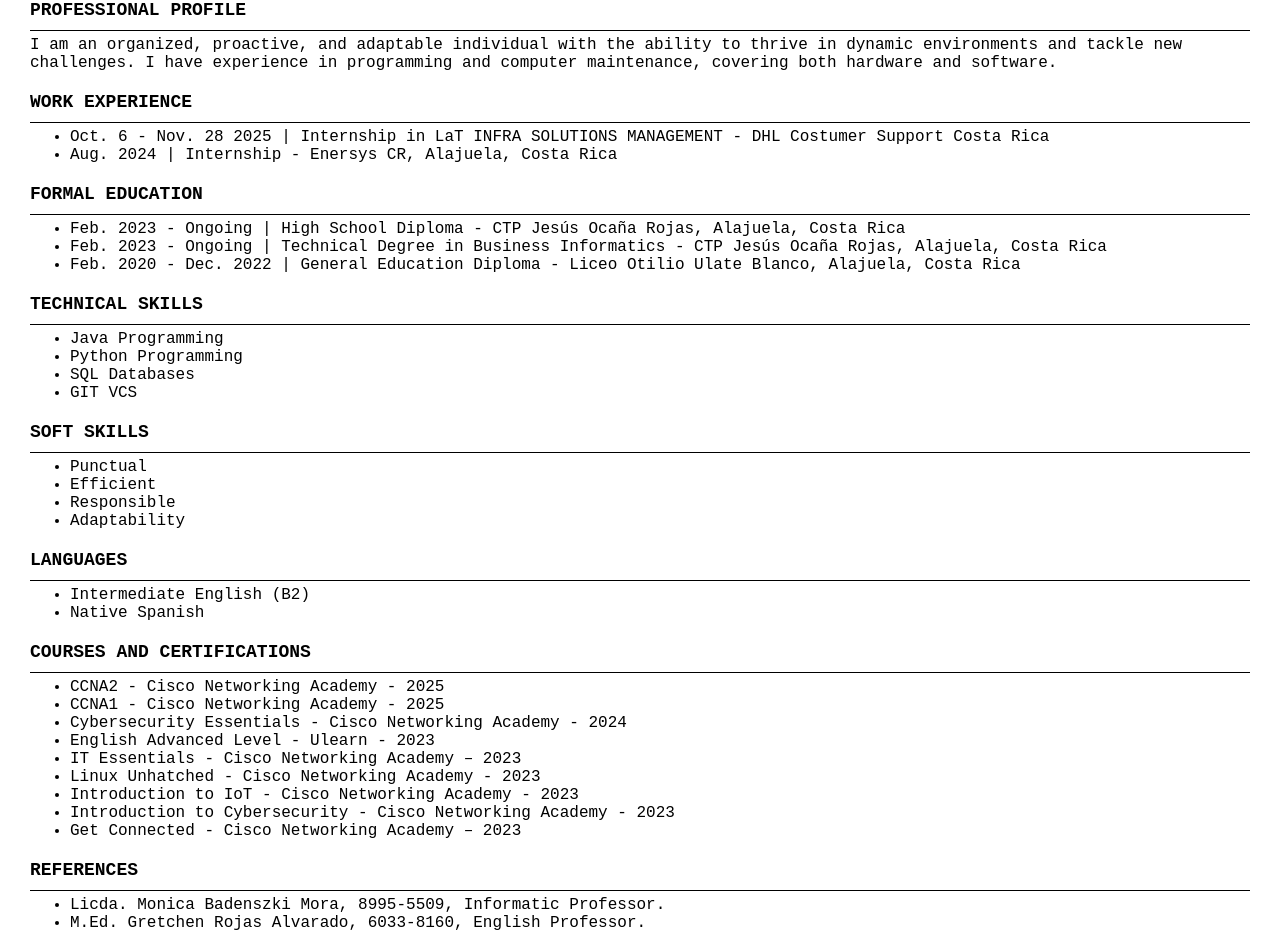
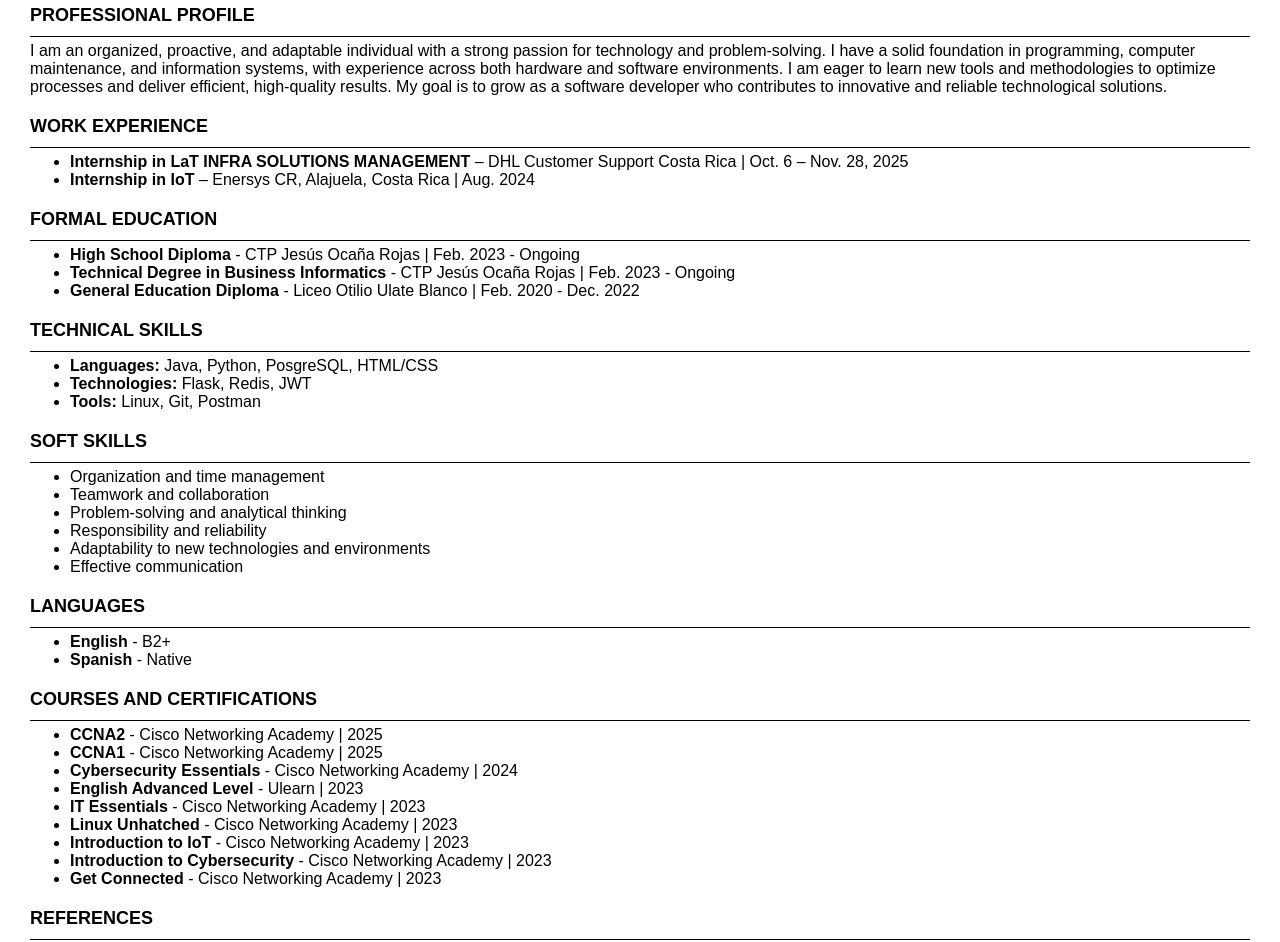
Before and after one commit to Czar81/Czar81.github.io, a plain HTML site: page index.html in a window 1280 px wide. Shown: the part 129-1071 px from the top of the page. Drawn offline with Linux system fonts and the light colour scheme.

Commit message:
subheadingDelete empty files

```diff
--- a/index.html
+++ b/index.html
@@ -8,72 +8,73 @@
 </head>
 <body>
     <div id="head">
-        <p id="main-title">Ian Zúñiga Alfaro</p>
+        <h1 id="main-title">Ian Zúñiga Alfaro</h1>
         <p id="career">Business Informatics</p>
         <p id="contact">
-            <a href="mailto:zunigaalfaroian@gmail.com">
+            <a href="mailto:zunigaalfaroian@gmail.com" target="_blank">
                 <img class="svg" src="icons/mail.svg" alt="Send an email"></a> |
-            <a href="tel:+506 7093 9706">
+            <a href="tel:+506 7093 9706" target="_blank" >
                 <img class="svg" src="icons/phone.svg" alt="Phone number"></a> |
-            <a href="www.linkedin.com/in/ian-aaron-zúñiga-alfaro-a5043028b">
+            <a href="https://www.linkedin.com/in/ian-aaron-zúñiga-alfaro-a5043028b" target="_blank">
                 <img class="svg" src="icons/linkedin.svg" alt="Find me in LinkedIn"></a> |
-            <a href="https://github.com/Czar81">
+            <a href="https://github.com/Czar81" target="_blank">
                 <img class="svg" src="icons/github.svg" alt="Find me in github"></a> |
             Alajuela, Costa Rica</p>
     </div>
     <div>
-        <p class="sub-title">PROFESSIONAL PROFILE</p>
+        <h2 class="sub-title">PROFESSIONAL PROFILE</h1>
         <hr>
-        <p class="content">I am an organized, proactive, and adaptable individual with the ability to thrive in dynamic environments and tackle new challenges. I have experience in programming and computer maintenance, covering both hardware and software. </p>
-        <p class="sub-title">WORK EXPERIENCE</p>
+        <p class="content">I am an organized, proactive, and adaptable individual with a strong passion for technology and problem-solving. I have a solid foundation in programming, computer maintenance, and information systems, with experience across both hardware and software environments. I am eager to learn new tools and methodologies to optimize processes and deliver efficient, high-quality results. My goal is to grow as a software developer who contributes to innovative and reliable technological solutions.</p>
+        <h2 class="sub-title">WORK EXPERIENCE</h2>
         <hr>
         <ul class="content">
-            <li>Oct. 6 - Nov. 28 2025 | Internship in LaT INFRA SOLUTIONS MANAGEMENT - DHL Costumer Support Costa Rica</li>
-            <li>Aug. 2024 | Internship - Enersys CR, Alajuela, Costa Rica </li>
+            <li><span class="subheading">Internship in LaT INFRA SOLUTIONS MANAGEMENT</span> – DHL Customer Support Costa Rica | Oct. 6 – Nov. 28, 2025</li>
+            <li><span class="subheading">Internship in IoT</span> – Enersys CR, Alajuela, Costa Rica | Aug. 2024</li>
         </ul>
-        <p class="sub-title">FORMAL EDUCATION</p>
+        <h2 class="sub-title">FORMAL EDUCATION</h2>
         <hr>
         <ul class="content">
-            <li>Feb. 2023 - Ongoing | High School Diploma - CTP Jesús Ocaña Rojas, Alajuela, Costa Rica</li>
-            <li>Feb. 2023 - Ongoing | Technical Degree in Business Informatics - CTP Jesús Ocaña Rojas, Alajuela, Costa Rica</li>
-            <li>Feb. 2020 - Dec. 2022 | General Education Diploma - Liceo Otilio Ulate Blanco, Alajuela, Costa Rica</li>
+            <li><span class="subheading">High School Diploma</span> - CTP Jesús Ocaña Rojas | Feb. 2023 - Ongoing</li>
+            <li><span class="subheading"> Technical Degree in Business Informatics</span> - CTP Jesús Ocaña Rojas | Feb. 2023 - Ongoing</li>
+            <li><span class="subheading">General Education Diploma</span> - Liceo Otilio Ulate Blanco | Feb. 2020 - Dec. 2022 </li>
         </ul>
-        <p class="sub-title">TECHNICAL SKILLS</p>
+        <h2 class="sub-title">TECHNICAL SKILLS</h2>
         <hr>
         <ul class="content">
-            <li>Java Programming</li>
-            <li>Python Programming</li>
-            <li>SQL Databases</li>
-            <li>GIT VCS</li>
+            <li><span class="subheading">Languages:</span> Java, Python, PosgreSQL, HTML/CSS </li>
+            <li><span class="subheading">Technologies:</span> Flask, Redis, JWT</li>
+            <li><span class="subheading">Tools:</span> Linux, Git, Postman</li>
         </ul>
-        <p class="sub-title">SOFT SKILLS</p>
+        <h2 class="sub-title">SOFT SKILLS</h2>
         <hr>
         <ul class="content">
-            <li>Punctual</li>
-            <li>Efficient</li>
-            <li>Responsible</li>
-            <li>Adaptability</li>
+            <li>Organization and time management</li>
+            <li>Teamwork and collaboration</li>
+            <li>Problem-solving and analytical thinking</li>
+            <li>Responsibility and reliability</li>
+            <li>Adaptability to new technologies and environments</li>
+            <li>Effective communication</li>
         </ul>
-        <p class="sub-title">LANGUAGES</p>
+        <h2 class="sub-title">LANGUAGES</h2>
         <hr>
         <ul class="content">
-            <li>Intermediate English (B2)</li>
-            <li>Native Spanish</li>
+            <li><span class="subheading">English</span> - B2+</li>
+            <li><span class="subheading">Spanish</span> - Native</li>
         </ul>
-        <p class="sub-title">COURSES AND CERTIFICATIONS</p>
+        <h2 class="sub-title">COURSES AND CERTIFICATIONS</h2>
         <hr>
         <ul class="content">
-            <li>CCNA2 - Cisco Networking Academy - 2025</li>
-            <li>CCNA1 - Cisco Networking Academy - 2025</li>
-            <li>Cybersecurity Essentials - Cisco Networking Academy - 2024</li>
-            <li>English Advanced Level - Ulearn - 2023</li>
-            <li>IT Essentials - Cisco Networking Academy – 2023</li>
-            <li>Linux Unhatched - Cisco Networking Academy - 2023</li>
-            <li>Introduction to IoT - Cisco Networking Academy - 2023</li>
-            <li>Introduction to Cybersecurity - Cisco Networking Academy - 2023</li>
-            <li>Get Connected - Cisco Networking Academy – 2023</li>
+            <li><span class="subheading">CCNA2</span> - Cisco Networking Academy | 2025</li>
+            <li><span class="subheading">CCNA1</span> - Cisco Networking Academy | 2025</li>
+            <li><span class="subheading">Cybersecurity Essentials</span> - Cisco Networking Academy | 2024</li>
+            <li><span class="subheading">English Advanced Level</span> - Ulearn | 2023</li>
+            <li><span class="subheading">IT Essentials</span> - Cisco Networking Academy | 2023</li>
+            <li><span class="subheading">Linux Unhatched</span> - Cisco Networking Academy | 2023</li>
+            <li><span class="subheading">Introduction to IoT</span> - Cisco Networking Academy | 2023</li>
+            <li><span class="subheading">Introduction to Cybersecurity</span> - Cisco Networking Academy | 2023</li>
+            <li><span class="subheading">Get Connected</span> - Cisco Networking Academy | 2023</li>
         </ul>
-        <p class="sub-title">REFERENCES</p>
+        <h2 class="sub-title">REFERENCES</h2>
         <hr>
         <ul class="content">
             <li>Licda. Monica Badenszki Mora, 8995-5509, Informatic Professor.</li>
--- a/styles.css
+++ b/styles.css
@@ -1,5 +1,5 @@
 body{
-    font-family: monospace;
+    font-family: sans-serif;
     margin: 30px;
     max-width: 100%;
     box-sizing: border-box;
@@ -31,6 +31,10 @@ hr{
 .content{
     margin-top: 5px;
     font-size: clamp(14px, 3.5vw, 16px);
+}
+
+.subheading{
+    font-weight: bold;
 }
 
 #head{
```
